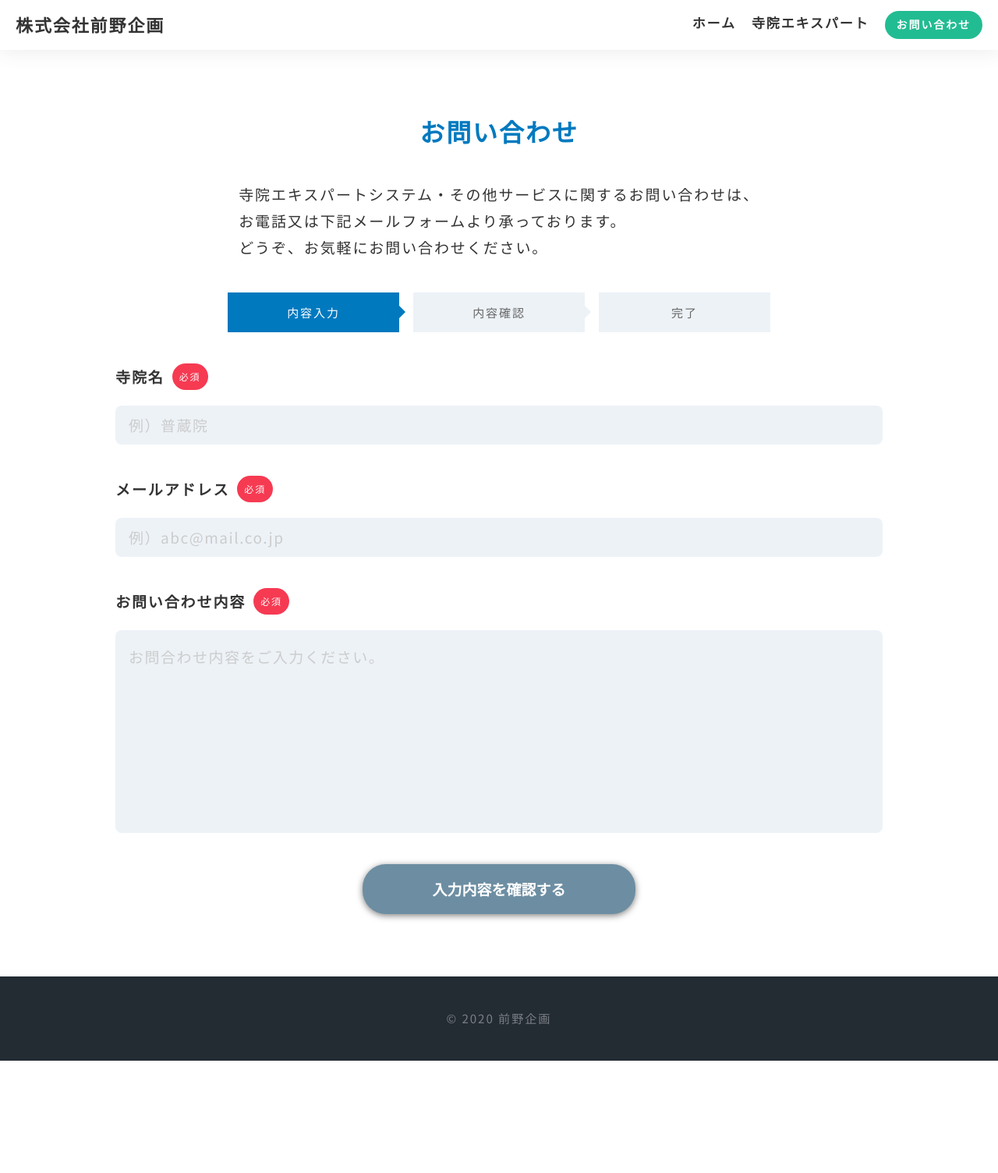
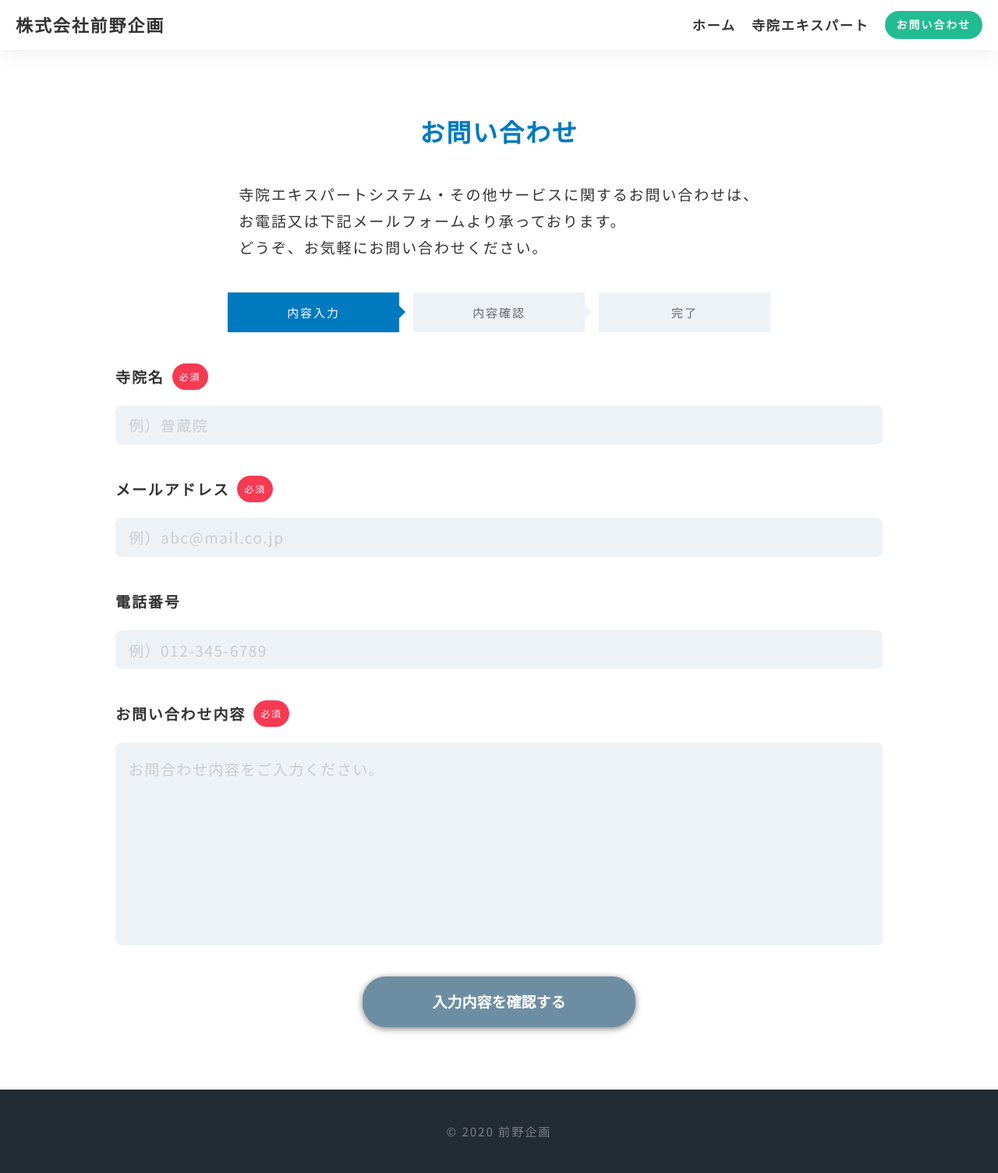
Before and after one commit to yumeko-16/maenokikaku, a PHP site: page /contact/index.php in a window 1280 px wide. Shown: the whole page at 78% size. Before the commit the page ends 1360 px from the top, so only its background shows below. Run offline with PHP 8.4, Linux system fonts and the light colour scheme; some libraries are stand-ins or nearby versions.

Commit message:
メールフォームに電話番号項目を追加

```diff
--- a/contact/index.php
+++ b/contact/index.php
@@ -54,6 +54,7 @@ if( !empty($clean['btn_confirm']) ) {
 	$auto_reply_text .= "お問い合わせ日時：" . date("Y-m-d H:i") . "\n";
 	$auto_reply_text .= "氏名：" . $clean['your_name'] . "\n";
 	$auto_reply_text .= "メールアドレス：" . $clean['email'] . "\n\n";
+	$auto_reply_text .= "電話番号：" . $clean['tel'] . "\n\n";
   $auto_reply_text .= "お問い合わせ内容：" . nl2br($clean['contact']) . "\n\n";
   $auto_reply_text .= "株式会社前野企画";
 
@@ -68,6 +69,7 @@ if( !empty($clean['btn_confirm']) ) {
 	$admin_reply_text .= "お問い合わせ日時：" . date("Y-m-d H:i") . "\n";
 	$admin_reply_text .= "氏名：" . $clean['your_name'] . "\n";
   $admin_reply_text .= "メールアドレス：" . $clean['email'] . "\n\n";
+  $admin_reply_text .= "電話番号：" . $clean['tel'] . "\n\n";
   $admin_reply_text .= "お問い合わせ内容：" . nl2br($clean['contact']) . "\n\n";
 
 	// 運営側へメール送信
@@ -172,21 +174,27 @@ function validation($data) {
                 <label class="mail__label">寺院名</label>
                 <span class="mail__required">必須</span>
               </div>
-              <p><?php echo $clean['your_name']; ?></p>
+              <p class="txt-blue"><?php echo $clean['your_name']; ?></p>
             </div>
             <div class="mail__item">
               <div class="mail__item-name">
                 <label class="mail__label">メールアドレス</label>
                 <span class="mail__required">必須</span>
               </div>
-              <p><?php echo $clean['email']; ?></p>
+              <p class="txt-blue"><?php echo $clean['email']; ?></p>
+            </div>
+            <div class="mail__item">
+              <div class="mail__item-name">
+                <label class="mail__label">電話番号</label>
+              </div>
+              <p class="txt-blue"><?php echo $clean['tel']; ?></p>
             </div>
             <div class="mail__item">
               <div class="mail__item-name">
                 <label class="mail__label">お問い合わせ内容</label>
                 <span class="mail__required">必須</span>
               </div>
-              <p><?php echo nl2br($clean['contact']); ?></p>
+              <p class="txt-blue"><?php echo nl2br($clean['contact']); ?></p>
             </div>
             <div class="mail__btns">
               <input class="mail__btn--back" type="submit" name="btn_back" value="戻る">
@@ -194,6 +202,7 @@ function validation($data) {
             </div>
             <input type="hidden" name="your_name" value="<?php echo $clean['your_name']; ?>">
             <input type="hidden" name="email" value="<?php echo $clean['email']; ?>">
+            <input type="hidden" name="tel" value="<?php echo $clean['tel']; ?>">
             <input type="hidden" name="contact" value="<?php echo $clean['contact']; ?>">
           </form>
 
@@ -247,14 +256,20 @@ function validation($data) {
                 <label class="mail__label">メールアドレス</label>
                 <span class="mail__required">必須</span>
               </div>
-              <input class="mail__input" type="text" name="email" value="<?php if( !empty($clean['your_name']) ) { echo $clean['email']; } ?>" placeholder="例）abc@mail.co.jp">
+              <input class="mail__input" type="text" name="email" value="<?php if( !empty($clean['email']) ) { echo $clean['email']; } ?>" placeholder="例）abc@mail.co.jp">
+            </div>
+            <div class="mail__item">
+              <div class="mail__item-name">
+                <label class="mail__label">電話番号</label>
+              </div>
+              <input class="mail__input" type="tel" name="tel" value="<?php if( !empty($clean['tel']) ) { echo $clean['tel']; } ?>" placeholder="例）012-345-6789">
             </div>
             <div class="mail__item">
               <div class="mail__item-name">
                 <label class="mail__label">お問い合わせ内容</label>
                 <span class="mail__required">必須</span>
               </div>
-              <textarea class="mail__txtarea" name="contact" placeholder="お問合わせ内容をご入力ください。"></textarea>
+              <textarea class="mail__txtarea" name="contact" placeholder="お問合わせ内容をご入力ください。"><?php if( !empty($_POST['contact']) ){ echo $_POST['contact']; } ?></textarea>
             </div>
             <input class="mail__btn" type="submit" name="btn_confirm" value="入力内容を確認する">
           </form>
--- a/css/style.css
+++ b/css/style.css
@@ -428,6 +428,15 @@ ol {
   list-style: none;
 }
 
+input[type=text]:focus,
+input[type=email]:focus,
+input[type=tel]:focus,
+input[type=search]:focus,
+input[type=url]:focus,
+textarea:focus {
+  outline: none;
+}
+
 .br-sm {
   display: none;
 }
@@ -609,6 +618,7 @@ ol {
 @media (min-width: 481px) {
   .header__nav {
     display: flex;
+    align-items: center;
   }
 }
 
@@ -1984,7 +1994,6 @@ ol {
   height: 10.41667vw;
   padding: 0 3.54167vw;
   border-radius: 1.66667vw;
-  outline: none;
   background-color: #edf2f7;
 }
 
@@ -2025,7 +2034,6 @@ ol {
   padding: 3.54167vw;
   resize: none;
   border-radius: 1.66667vw;
-  outline: none;
   background-color: #edf2f7;
 }
 
--- a/scss/base/_base.scss
+++ b/scss/base/_base.scss
@@ -23,6 +23,15 @@ a {
 ul,
 ol {
   list-style: none;
+}
+
+input[type=text]:focus,
+input[type=email]:focus,
+input[type=tel]:focus,
+input[type=search]:focus,
+input[type=url]:focus,
+textarea:focus {
+  outline: none;
 }
 
 .br-sm {
--- a/scss/module/_header.scss
+++ b/scss/module/_header.scss
@@ -51,6 +51,7 @@
     display: none;
     @include sm() {
       display: flex;
+      align-items: center;
     }
     &-item:not(:last-child) {
       font-weight: 600;
--- a/scss/page/contact/block/_mail.scss
+++ b/scss/page/contact/block/_mail.scss
@@ -126,7 +126,6 @@
     height: get_vw(50);
     padding: 0 get_vw(17);
     border-radius: get_vw(8);
-    outline: none;
     background-color: #edf2f7;
     @include sm() {
       height: get_vw-sm(50);
@@ -157,7 +156,6 @@
     padding: get_vw(17);
     resize: none;
     border-radius: get_vw(8);
-    outline: none;
     background-color: #edf2f7;
     @include sm() {
       height: get_vw-sm(260);
```
